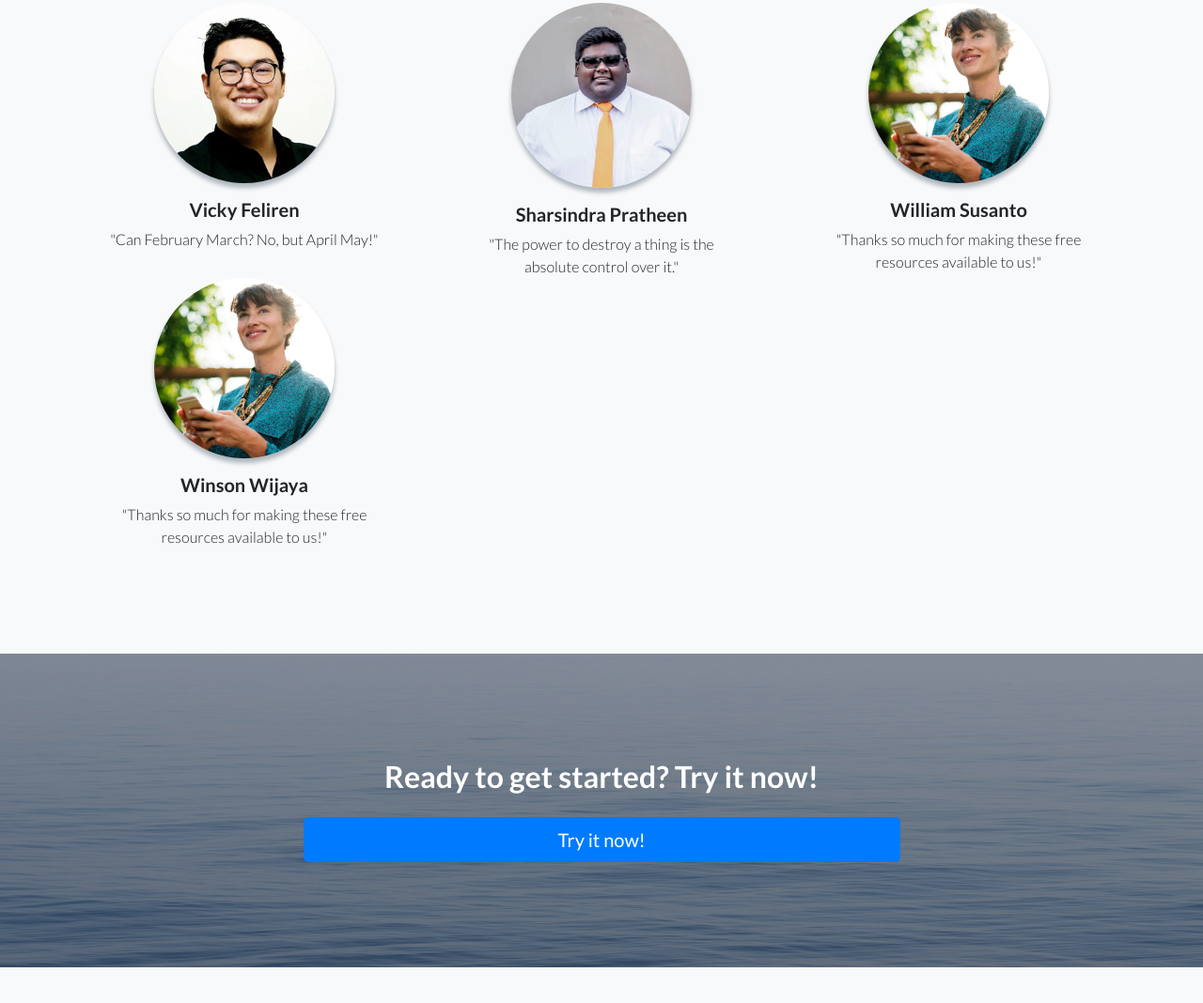
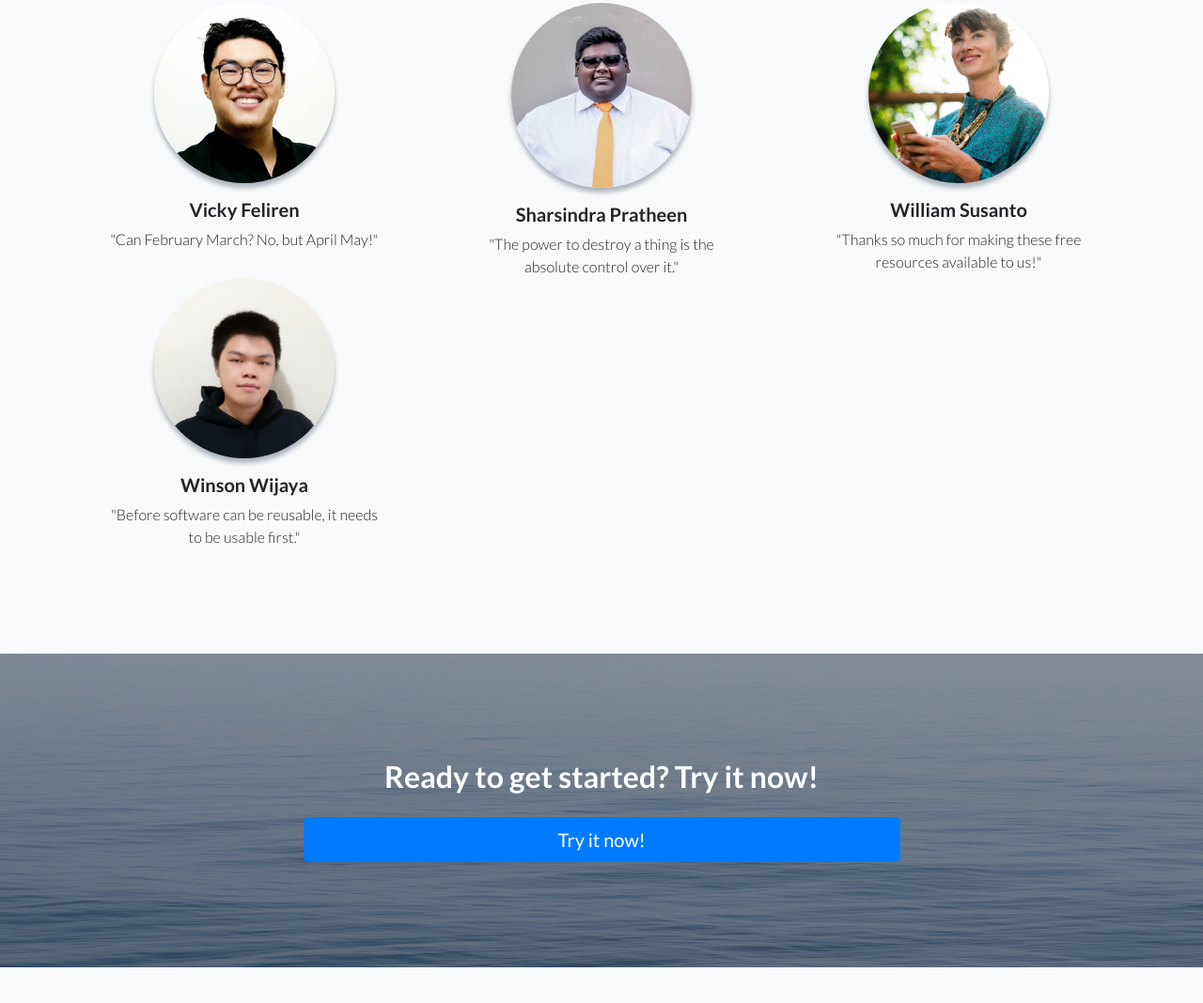
Before and after one commit to Feliren88/VirtuaLab, a website: page frontend/index.html in a window 1280 px wide. Shown: the part 2788-3856 px from the top of the page at 94% size. Drawn offline with Linux system fonts and the light colour scheme.

Commit message:
Add files via upload

```diff
--- a/frontend/index.html
+++ b/frontend/index.html
@@ -150,9 +150,9 @@
         </div>
         <div class="col-lg-4">
           <div class="testimonial-item mx-auto mb-5 mb-lg-0">
-            <img class="img-fluid rounded-circle mb-3" src="img/testimonials-3.jpg" alt="">
+            <img class="img-fluid rounded-circle mb-3" src="img/20200730_115621.jpg" alt="">
             <h5>Winson Wijaya</h5>
-            <p class="font-weight-light mb-0">"Thanks so much for making these free resources available to us!"</p>
+            <p class="font-weight-light mb-0">"Before software can be reusable, it needs to be usable first."</p>
           </div>
         </div>
       </div>
```
Also changed, not shown: frontend/img/20200730_115621.jpg (added).
